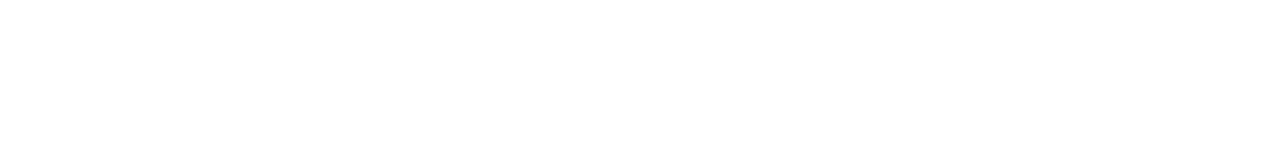
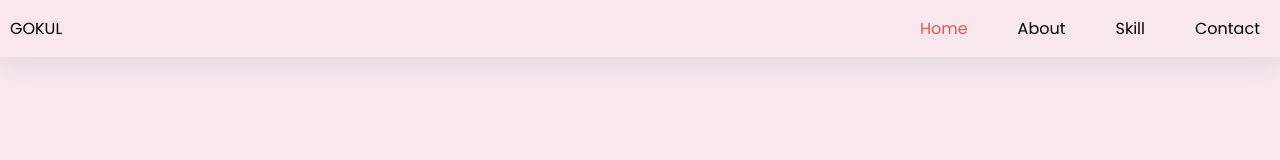
Before and after one commit to gokulnr02/poftfolio, a plain HTML site: page app/index.html in a window 1280 px wide. Drawn offline with Linux system fonts and the light colour scheme; the site is published under a folder, as on GitHub Pages, so addresses that start at the root find nothing.

Commit message:
Update index.html

```diff
--- a/app/index.html
+++ b/app/index.html
@@ -1 +1 @@
-<!doctype html><html lang="en"><head><meta charset="utf-8"/><link rel="icon" href="/favicon.ico"/><meta name="viewport" content="width=device-width,initial-scale=1"/><meta name="theme-color" content="#000000"/><meta name="description" content="Web site created using create-react-app"/><link rel="apple-touch-icon" href="/logo192.png"/><link rel="manifest" href="/manifest.json"/><title>React App</title><script defer="defer" src="/static/js/main.bff058e8.js"></script><link href="/static/css/main.6d9b64e5.css" rel="stylesheet"></head><body><noscript>You need to enable JavaScript to run this app.</noscript><div id="root"></div></body></html>
+<!doctype html><html lang="en"><head><meta charset="utf-8"/><link rel="icon" href="favicon.ico"/><meta name="viewport" content="width=device-width,initial-scale=1"/><meta name="theme-color" content="#000000"/><meta name="description" content="Web site created using create-react-app"/><link rel="apple-touch-icon" href="logo192.png"/><link rel="manifest" href="manifest.json"/><title>React App</title><script defer="defer" src="static/js/main.bff058e8.js"></script><link href="static/css/main.6d9b64e5.css" rel="stylesheet"></head><body><noscript>You need to enable JavaScript to run this app.</noscript><div id="root"></div></body></html>
```
